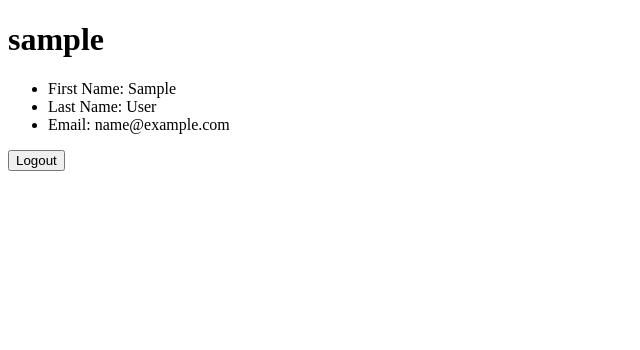
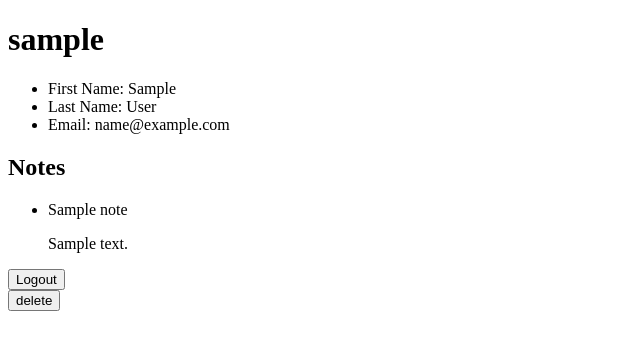
Before and after one commit to max-shpungin/flask-notes, a Flask app: a page that uses templates/user_detail.html in a window 1280 px wide. Shown: the top 350 px of the page, without its empty margins (0-640 px from the left). Run offline with Flask 3, Linux system fonts and the light colour scheme; the visitor is signed in with stand-in values (Sample User, id 1); tables that the repository leaves empty hold one stand-in row (values such as "Sample post").

Commit message:
added notes model and delete user

```diff
--- a/app.py
+++ b/app.py
@@ -20,6 +20,8 @@ connect_db(app)
 
 toolbar = DebugToolbarExtension(app)
 
+###########################################################
+# USER ROUTES
 
 @app.get("/")
 def redirect_to_register():
@@ -99,4 +101,24 @@ def logout():
 
     if form.validate_on_submit():
         session.pop(USERNAME, None)
-    return redirect("/login")
+    return redirect("/") ## redirect f(x) makes a response, MUST return
+
+@app.post('/users/<username>/delete')
+def delete_user(username):
+    """
+        Remove the user from the database.
+        Log the user out and redirect to /.
+    """
+    form = CSRFProtectForm()
+
+    if form.validate_on_submit():
+        user_to_delete = User.query.get_or_404(username)
+
+        db.session.delete(user_to_delete)
+        db.session.commit()
+
+    return logout() #feels weird to repeat the code, trying this?
+
+
+####################################################
+# NOTES ROUTES
--- a/templates/user_detail.html
+++ b/templates/user_detail.html
@@ -24,9 +24,29 @@
 
 </ul>
 
+<h2>Notes</h2>
+
+  <ul>
+
+    {% for note in user.notes %}
+      <li>
+        <div>
+          <p>{{ note.title }}</p>
+          <p>{{ note.content }}</p>
+          <a class="btn btn-primary" href="/notes/{{ note.id }}/update"></a>
+        </div>
+      </li>
+    {% endfor %}
+  </ul>
+
 <form method="POST" action="/logout">
   {{ form.hidden_tag() }}
   <button type="submit">Logout</button>
 </form>
 
+<form method="POST" action="/users/{{ user.username }}/delete">
+  {{ form.hidden_tag() }}
+  <button type="submit">delete</button>
+</form>
+
 {% endblock %}
```
Also changed, not shown: models.py (+32 -1 lines).
